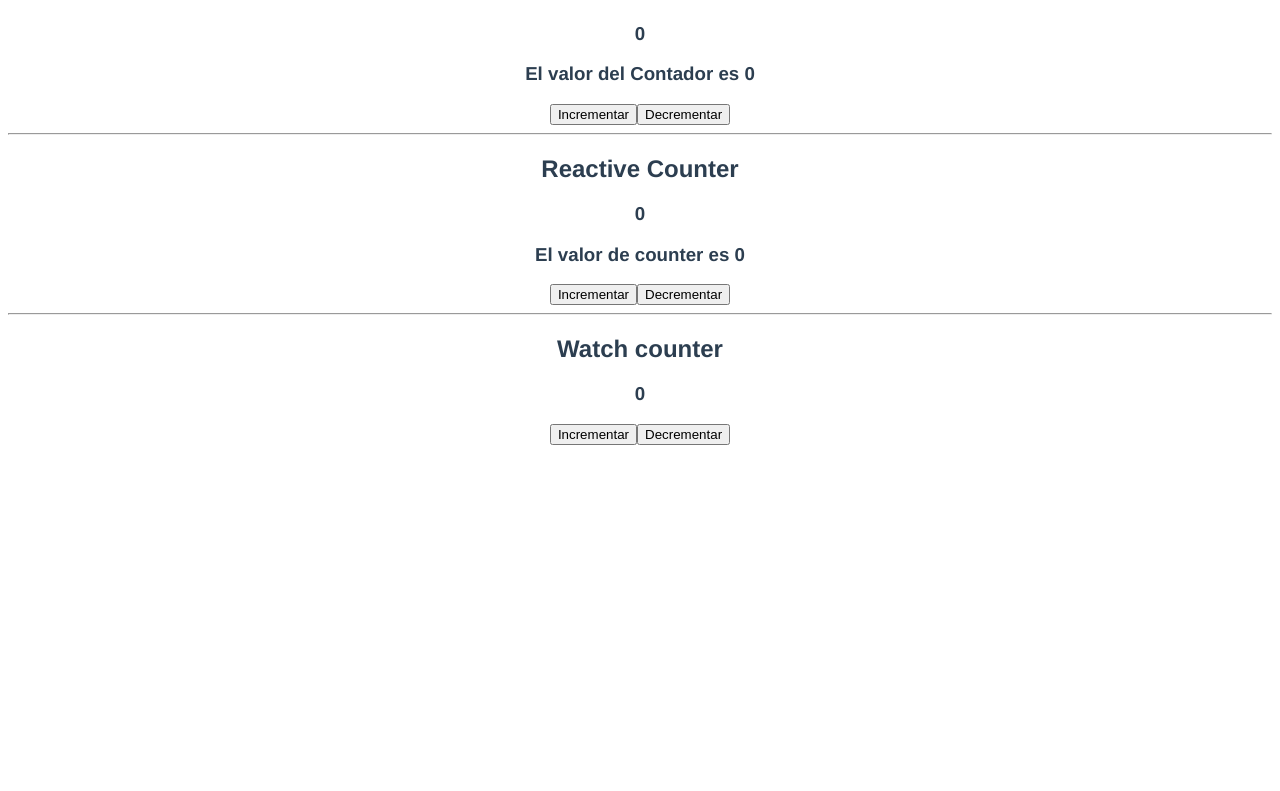
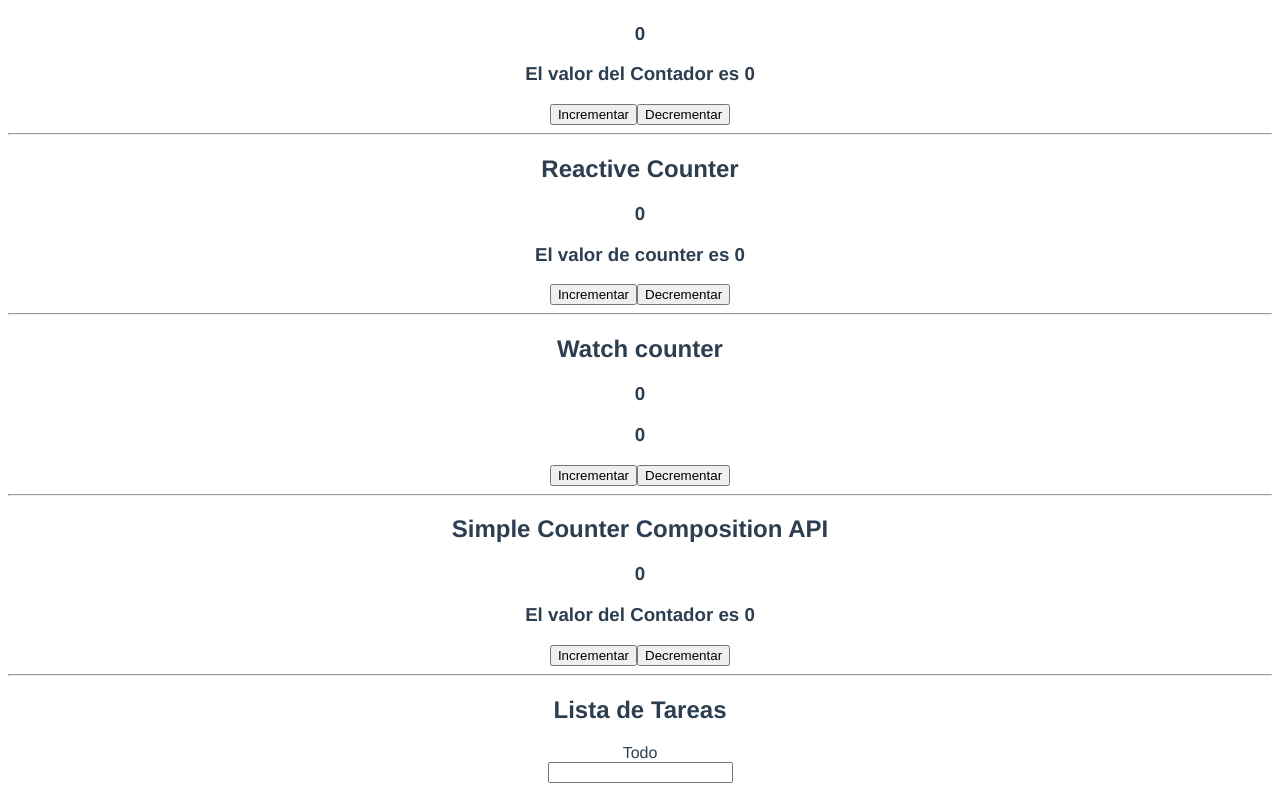
Before and after one commit to Marianonb/Proyecto-Practica-vue3, a Vue app: page / in a window 1280 px wide. Shown: the part 486-1277 px from the top of the page. Before the commit the page ends 939 px from the top, so only its background shows below. Built offline with nearby package versions, Linux system fonts and the light colour scheme.

Commit message:
simlpleApi-Wath

```diff
--- a/src/components/03WatchCounter.vue
+++ b/src/components/03WatchCounter.vue
@@ -1,6 +1,7 @@
 <template>
     <h2>Watch counter</h2>
     <h3>{{counter}}</h3>
+    <h3>{{counter2}}</h3>
     <h3>{{message}}</h3>
     <button @click="increment"> Incrementar </button>
     <button @click="decrement"> Decrementar </button>
@@ -12,13 +13,19 @@
         name: "WatchCounter",
         setup () {
             const counter = ref(0)
+            const counter2 = ref(0)
             const message = ref("")
 
-            watch(counter,()=>{
+            watch( [counter],(currentValue, oldValue)=>{
                 if (counter.value==5){
                     message.value = "Counter es 5"
+                    counter2.value = 10
                 } else {
                     message.value = ""
+                }
+
+                if(counter2.value == 10){
+                    console.log("counter value 2 ha cambiado")
                 }
             })
 
@@ -30,7 +37,7 @@
             counter.value--
             }
 
-            return{counter, message, increment, decrement}
+            return{counter, counter2, message, increment, decrement}
 
         }
     }
--- /dev/null
+++ b/src/components/04SimpleCounterCompositionApi.vue
@@ -0,0 +1,20 @@
+<template>
+    <h2>Simple Counter Composition API</h2>
+    <h3>{{counter}}</h3>
+    <h3>{{counterComputed}}</h3>
+    <button @click="increment"> Incrementar </button>
+    <button @click="decrement"> Decrementar </button>
+</template>
+
+<script>
+    import useCounter from '@/composables/useCounter';
+    export default{
+        name:"SimpleCounterCompositionApi",
+        setup(){
+            const {counter, counterComputed, increment, decrement} = useCounter()
+            return  {counter, counterComputed, increment, decrement}
+        }
+    }
+
+
+</script>
--- /dev/null
+++ b/src/components/05TodoList.vue
@@ -0,0 +1,17 @@
+<template>
+    <h2>Lista de Tareas</h2>
+    <label for="todo">Todo</label><br/>
+    <input id="todo" v-model="todo" @keypress.enter="addTodo" />
+</template>
+
+<script>
+    import useTodos from '@/composables/useTodos';
+    export default {
+        name: "TodoList",
+        setup(){
+            const {todo, todos, addTodo, deleteTodo} = useTodos()
+            return {todo, todos, addTodo, deleteTodo }
+        }
+
+    }
+</script>
--- /dev/null
+++ b/src/composables/useCounter.js
@@ -0,0 +1,19 @@
+import{ref, computed} from "vue"
+
+export default function (){
+    const counter = ref(0)
+    const counterComputed = computed(()=>{
+        return `El valor del Contador es ${counter.value}`
+    })
+
+    const increment = () => {
+        counter.value++
+    }
+
+    const decrement = () => {
+        counter.value--
+    }
+
+    return{counter, counterComputed, increment, decrement}
+
+}
--- /dev/null
+++ b/src/composables/useTodos.js
@@ -0,0 +1,18 @@
+import { reactive, toRefs } from "vue"
+
+export default function(){
+    const data = reactive ({
+        todo: null,
+        todo: []
+    })
+    const addTodo = () => {
+        if(data.todo.length > 1){
+           data.todo.push(data.todo)
+        }
+        data.todo = null
+    }
+    const deleteTodo = (index) => {
+        data.todo.splice(index, 1)
+    }
+    return{ ...toRefs(data), addTodo, deleteTodo}
+}
--- a/src/views/HomeView.vue
+++ b/src/views/HomeView.vue
@@ -5,9 +5,13 @@
     <hr/>
     <SimpleCounter/>
     <hr/>
-    <reactive-counter/>
+    <ReactiveCounter/>
     <hr/>
-    <watch-counter/>
+    <WatchCounter/>
+    <hr/>
+    <SimpleCounterCompositionApi/>
+    <hr/>
+    <TodoList/>
   </div>
 </template>
 
@@ -17,6 +21,8 @@ import HelloWorld from '@/components/00HelloWorld.vue'
 import SimpleCounter from '@/components/01SimpleCounter.vue'
 import ReactiveCounter from '@/components/02ReactiveCounter.vue'
 import WatchCounter from '@/components/03WatchCounter.vue'
+import SimpleCounterCompositionApi from '@/components/04SimpleCounterCompositionApi.vue'
+import TodoList from '@/components/05TodoList.vue'
 
 export default {
   name: 'home',
@@ -25,6 +31,8 @@ export default {
     SimpleCounter,
     ReactiveCounter,
     WatchCounter,
+    SimpleCounterCompositionApi,
+    TodoList,
   }
 }
 </script>
```
